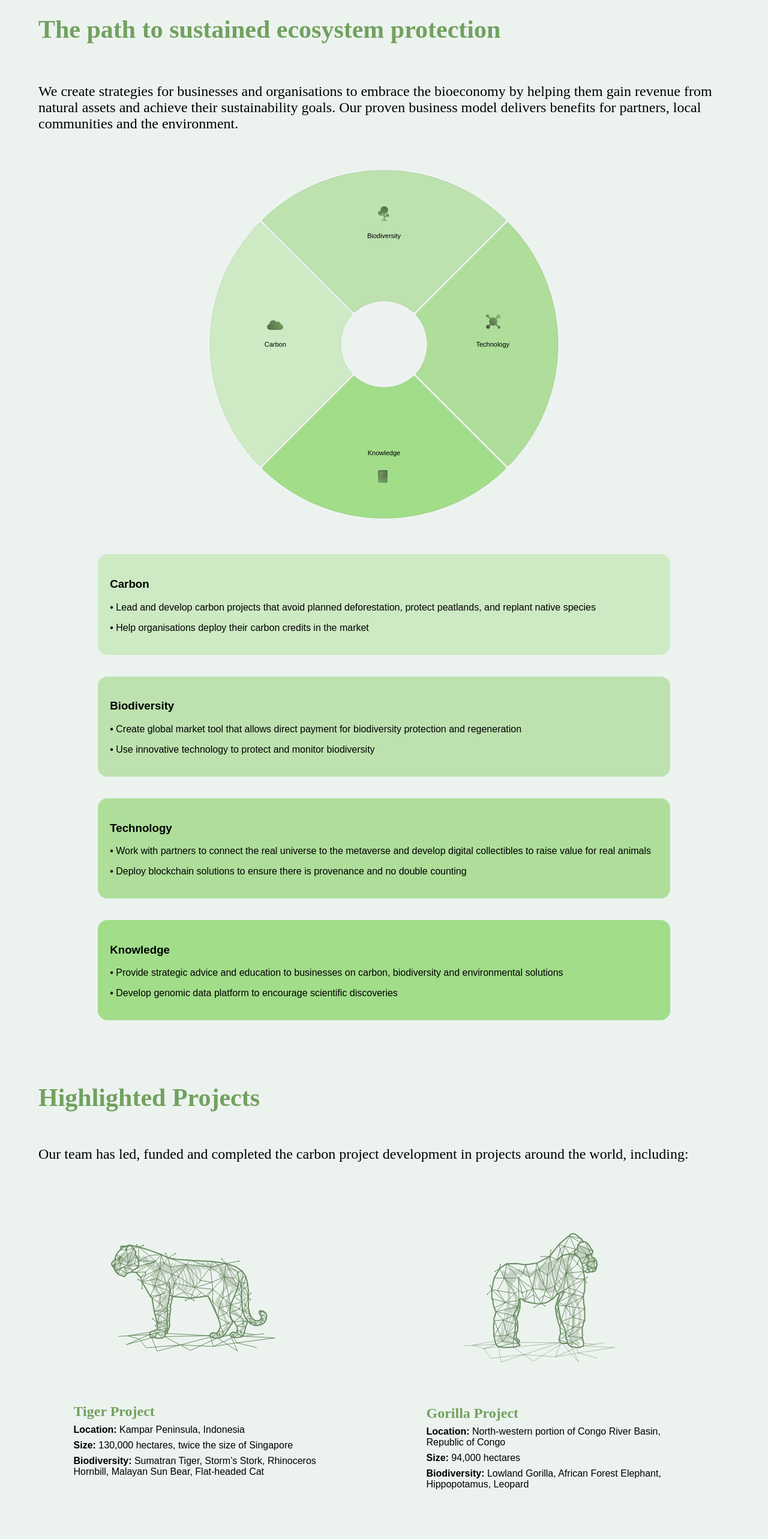
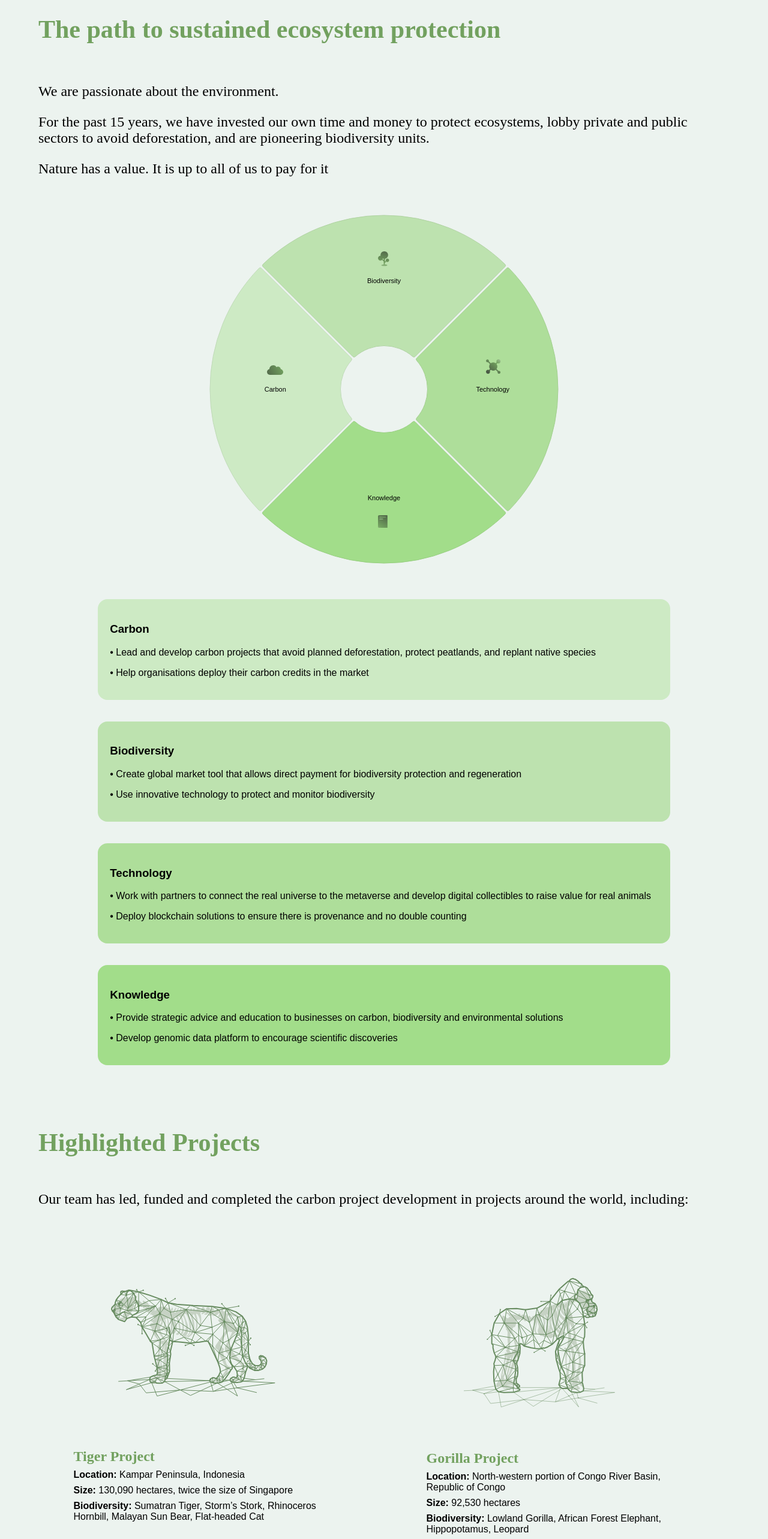
Before and after one commit to perlin-network/perl-bio-website, a React (Create React App) app: page / in a window 1280 px wide. Shown: the part 880-3446 px from the top of the page at 60% size. Built offline with nearby package versions, Linux system fonts and the light colour scheme; a web font is replaced by a local one.

Commit message:
refactor: refactor text as requested

```diff
--- a/src/pages/Projects.js
+++ b/src/pages/Projects.js
@@ -216,14 +216,14 @@ function Projects() {
                             <Grid item className={classes.contentItem} xs={12} md={6}>
                                 <Grid container className={classes.contentWrapper} direction='column'>
                                     <Grid item className={classes.contentBarTitle}>
-                                        Riau Ecosystem Restoration Project
+                                        Tiger Project
                                     </Grid>
                                     <Grid item className={classes.contentBarContent}>
-                                    <p>The Riau Ecosystem Restoration Carbon Project is a commitment to protect and restore 130,000 hectares of peatland ecosystem located in the Kampar Peninsula, Indonesia, while at the same time preserving biodiversity and enhancing the livelihoods of local communities</p>
+                                        <p>The Tiger Project is a commitment to protect and restore 130,090 hectares of peatland ecosystem located in the Kampar Peninsula, Indonesia, while at the same time preserving biodiversity and enhancing the livelihoods of local communities</p>
 
-                                    <p>Twice the size of Singapore, the Riau ecosystem is made up of five former logging concessions spread across two landscapes in eastern Sumatra.</p>
+                                        <p>Twice the size of Singapore, the Tiger Project is made up of five former logging concessions spread across two landscapes in eastern Sumatra.</p>
 
-                                    <p>Through the REDD+ process of avoiding planned deforestation and wetlands conservation and restoration, the Project will preserve the remaining peat swamp forests by preventing their conversion to forestry plantations, containing 823 species of animals and plants. </p>
+                                        <p>Through the REDD+ process of avoiding planned deforestation and wetlands conservation and restoration, the Project will preserve the remaining peat swamp forests by preventing their conversion to forestry plantations, containing 797 species of animals and plants.</p>
                                     </Grid>
                                 </Grid>
                             </Grid>
@@ -237,10 +237,10 @@ function Projects() {
                             <Grid item className={classes.contentItem} xs={12} md={6}>
                                 <Grid container className={classes.contentWrapper} direction='column'>
                                     <Grid item className={classes.contentBarTitle}>
-                                        Fire-Free Alliance
+                                    Bioeconomy
                                     </Grid>
                                     <Grid item className={classes.contentBarContent}>
-                                        <p>Himpanzee’s Dorjee Sun was the secretariat for the Fire-Free Alliance, which was founded by Indonesia’s largest agricultural companies and NGOs to support fire prevention and adaptation in the community.</p>
+                                        <p>Himpanzee’s Dorjee Sun was the secretariat for the Bioeconomy, which was founded by Indonesia’s largest agricultural companies and NGOs to support fire prevention and adaptation in the community.</p>
 
                                         <p>As of 2020, FFA initiatives are being implemented in more than 200 villages in Indonesia, covering more than 1.5 million hectares of land. </p>
                                     </Grid>
@@ -256,10 +256,10 @@ function Projects() {
                             <Grid item className={classes.contentItem} xs={12} md={6}>
                                 <Grid container className={classes.contentWrapper} direction='column'>
                                     <Grid item className={classes.contentBarTitle}>
-                                        North Pikounda REDD+ Project
+                                        Gorilla Project
                                     </Grid>
                                     <Grid item className={classes.contentBarContent}>
-                                        <p>The North Pikounda REDD+ project was Africa’s first Sustainable Forest Management Carbon (REDD+) project, setting aside 92,530 hectares of virgin rainforest, which has become a habitat for 6000 lowland gorillas.</p>
+                                        <p>The Gorilla Project was Africa’s first Sustainable Forest Management Carbon (REDD+) project, setting aside 92,530 hectares of virgin rainforest, which has become a habitat for 6000 lowland gorillas.</p>
 
                                         <p>The main activity is the cancellation of the planned degradation and deforestation activities and the decision to instead protect the forest area. The project implements carbon stock monitoring, remote sensed monitoring, field monitoring and social activities.</p>
                                     </Grid>
--- a/src/pages/Splash.js
+++ b/src/pages/Splash.js
@@ -300,14 +300,14 @@ const projects=[
         image:pictureLeftSvg,
         title:'Tiger Project',
         location:'Kampar Peninsula, Indonesia',
-        size:'130,000 hectares, twice the size of Singapore',
+        size:'130,090 hectares, twice the size of Singapore',
         biodiversity:'Sumatran Tiger, Storm’s Stork, Rhinoceros Hornbill, Malayan Sun Bear, Flat-headed Cat '
     },
     {
         image:pictureRightSvg,
         title:'Gorilla Project',
         location:'North-western portion of Congo River Basin, Republic of Congo',
-        size:'94,000 hectares',
+        size:'92,530 hectares',
         biodiversity:'Lowland Gorilla, African Forest Elephant, Hippopotamus, Leopard'
     }
 ]
@@ -400,7 +400,13 @@ function Splash() {
                             </Grid>
                             <Grid item className={classes.partnerContainerText} >
                                 <p classname={classes.partnerContainerText}>
-                                    We create strategies for businesses and organisations to embrace the bioeconomy by helping them gain revenue from natural assets and achieve their sustainability goals. Our proven business model delivers benefits for partners, local communities and the environment.
+                                    We are passionate about the environment.
+                                </p>
+                                <p classname={classes.partnerContainerText}>
+                                    For the past 15 years, we have invested our own time and money to protect ecosystems, lobby private and public sectors to avoid deforestation, and are pioneering biodiversity units.
+                                </p>
+                                <p classname={classes.partnerContainerText}>
+                                    Nature has a value. It is up to all of us to pay for it
                                 </p>
                             </Grid>
                         <Grid item style={{ height:'700px'}}>
```
